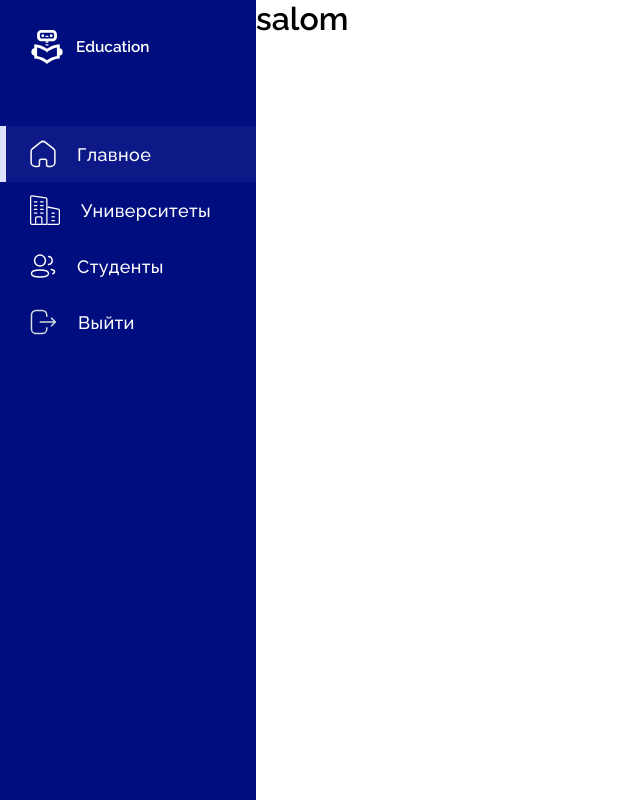
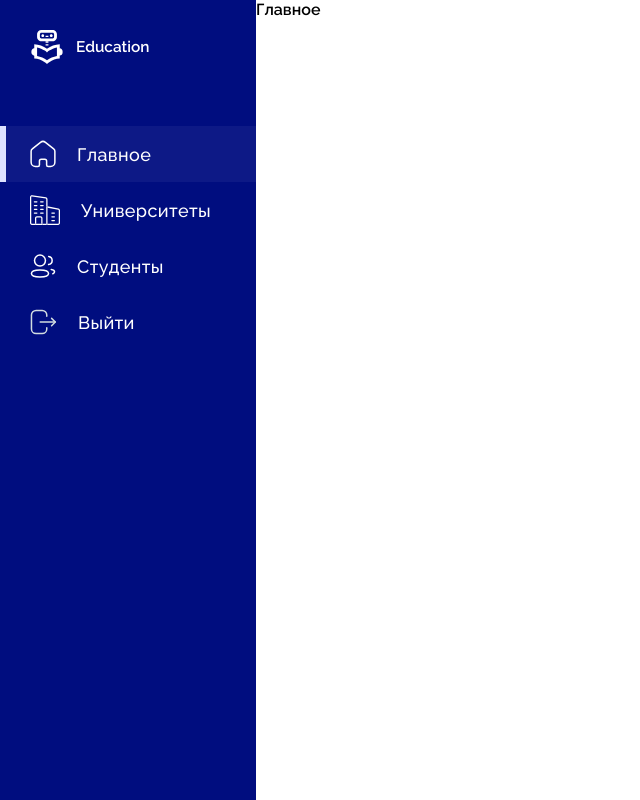
Before and after one commit to MrKarimov01/Education, a React (Vite) app: page /admin in a window 1280 px wide. Shown: the whole page, without its empty margins (0-640 px from the left). Built offline with nearby package versions, Linux system fonts and the light colour scheme.

Commit message:
Admin qo'shildi

```diff
--- a/src/pages/AdminPanel/pages/Home/Home.jsx
+++ b/src/pages/AdminPanel/pages/Home/Home.jsx
@@ -7,7 +7,9 @@ const Home = () => {
     <div className="Admin_Home">
       <AdminSideBar />
       <div className="glavni">
-        <h1>salom</h1>
+        <div className="glavni_user">
+          <b>Главное</b>
+        </div>
       </div>
     </div>
   );
```
